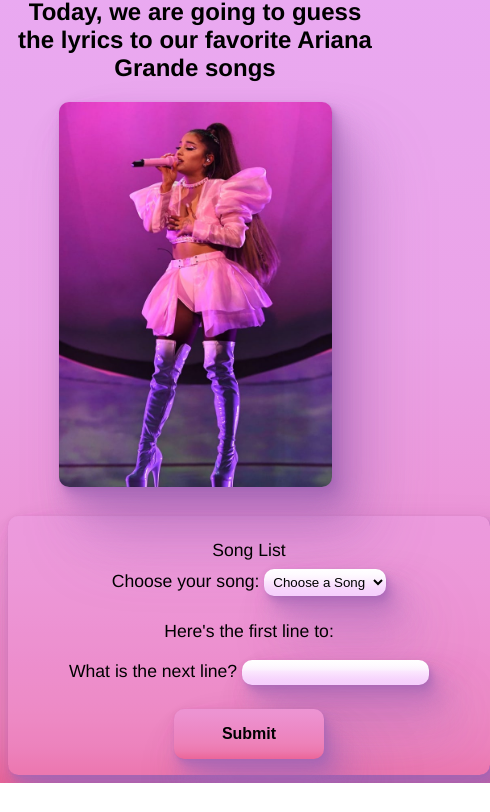
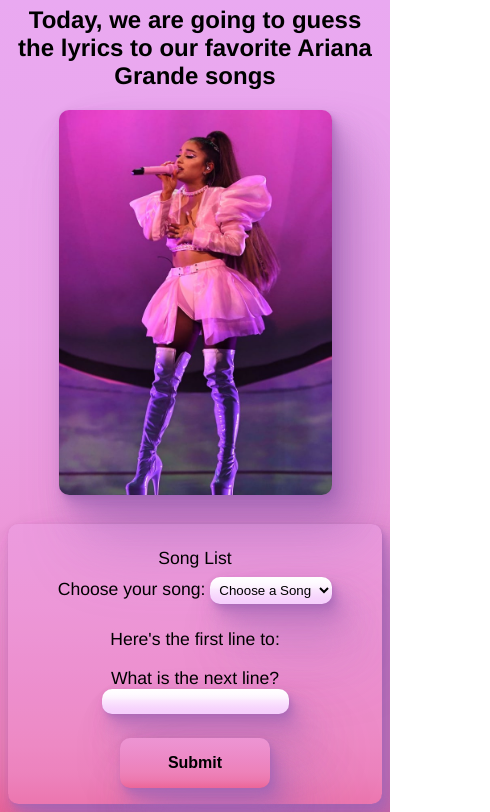
Before and after one commit to mikeygough/guess-that-lyric, a plain HTML site: page index.html in a window 390 px wide. Shown: the part 121-933 px from the top of the page, 490 px wide, since content can reach past the window. Before the commit the page ends 904 px from the top, so only its background shows below. Drawn offline with Linux system fonts and the light colour scheme.

Commit message:
center form even on small mobile devices

```diff
--- a/index.html
+++ b/index.html
@@ -34,6 +34,7 @@
           width="273"
         />
       </section>
+      <div id="form-container">
       <form>
         <fieldset>
           <legend class="song-list">Song List</legend>
@@ -54,6 +55,7 @@
         </fieldset>
         <input id="submit-button" type="submit" value="Submit" />
       </form>
+    </div>
       <!-- message -->
       <div id="message-overlay">
         <img id="results-gif" src="" height="500" width="370" />
--- a/style.css
+++ b/style.css
@@ -29,6 +29,9 @@ body {
     hsl(337deg 77% 66%) 100%,
     hsl(339deg 77% 64%) 100%
   );
+  display: flex;
+  justify-content: center;
+  align-items: center;
 }
 
 /* title font */
@@ -43,16 +46,20 @@ body {
   margin-bottom: 25px;
 }
 
+#form-container {
+  display: flex;
+  justify-content: center;
+  align-items: center;
+}
+
 /* form */
 form {
   font-size: 1.1rem;
   background-color: rgb(233, 170, 243, 0.2);
   border-radius: 10px;
-  width: 450px;
+  width: 100%;
+  max-width: 450px;
   padding: 1rem;
-  /* center */
-  margin-left: auto;
-  margin-right: auto;
   box-shadow: var(--shadow-elevation-high);
 }
 
```
